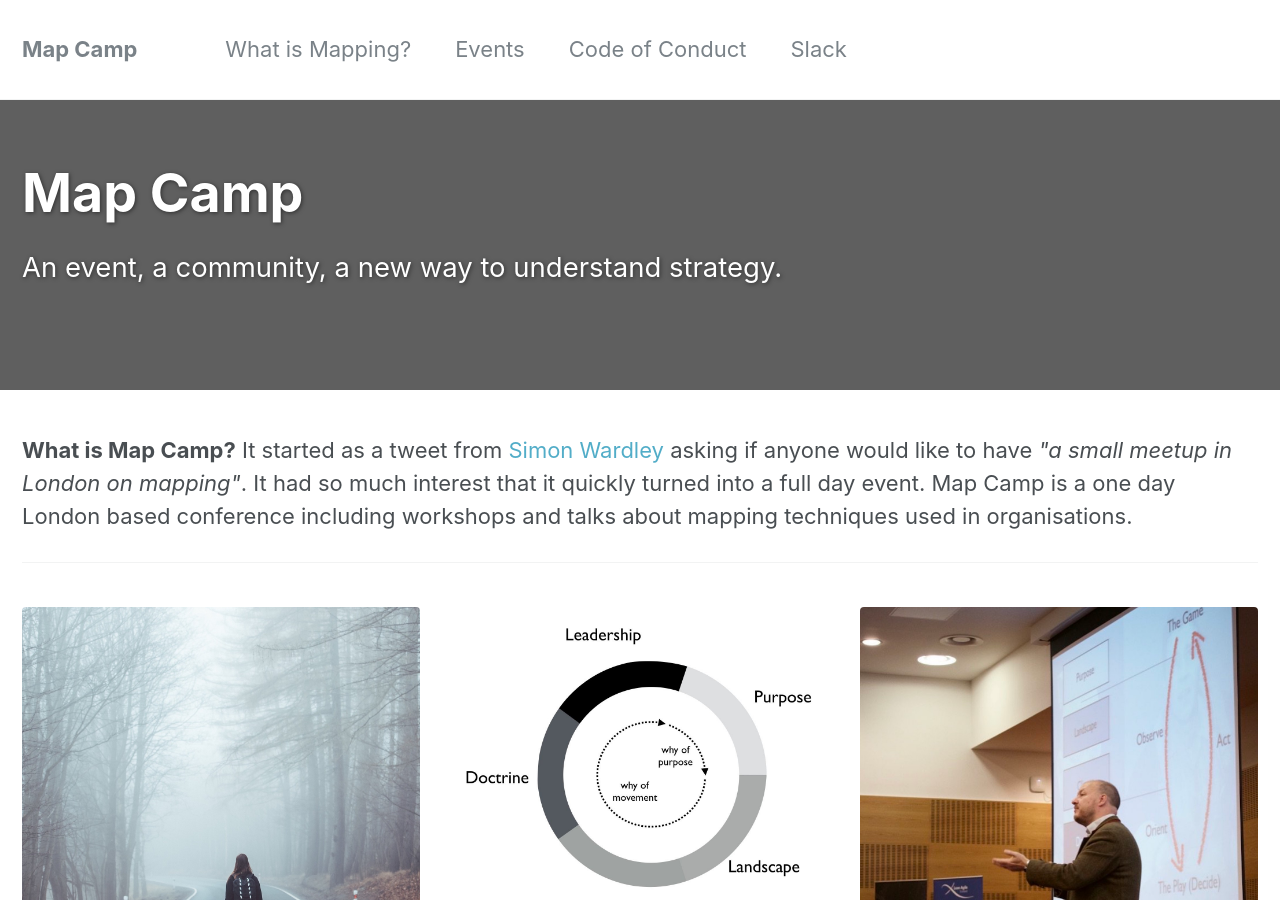
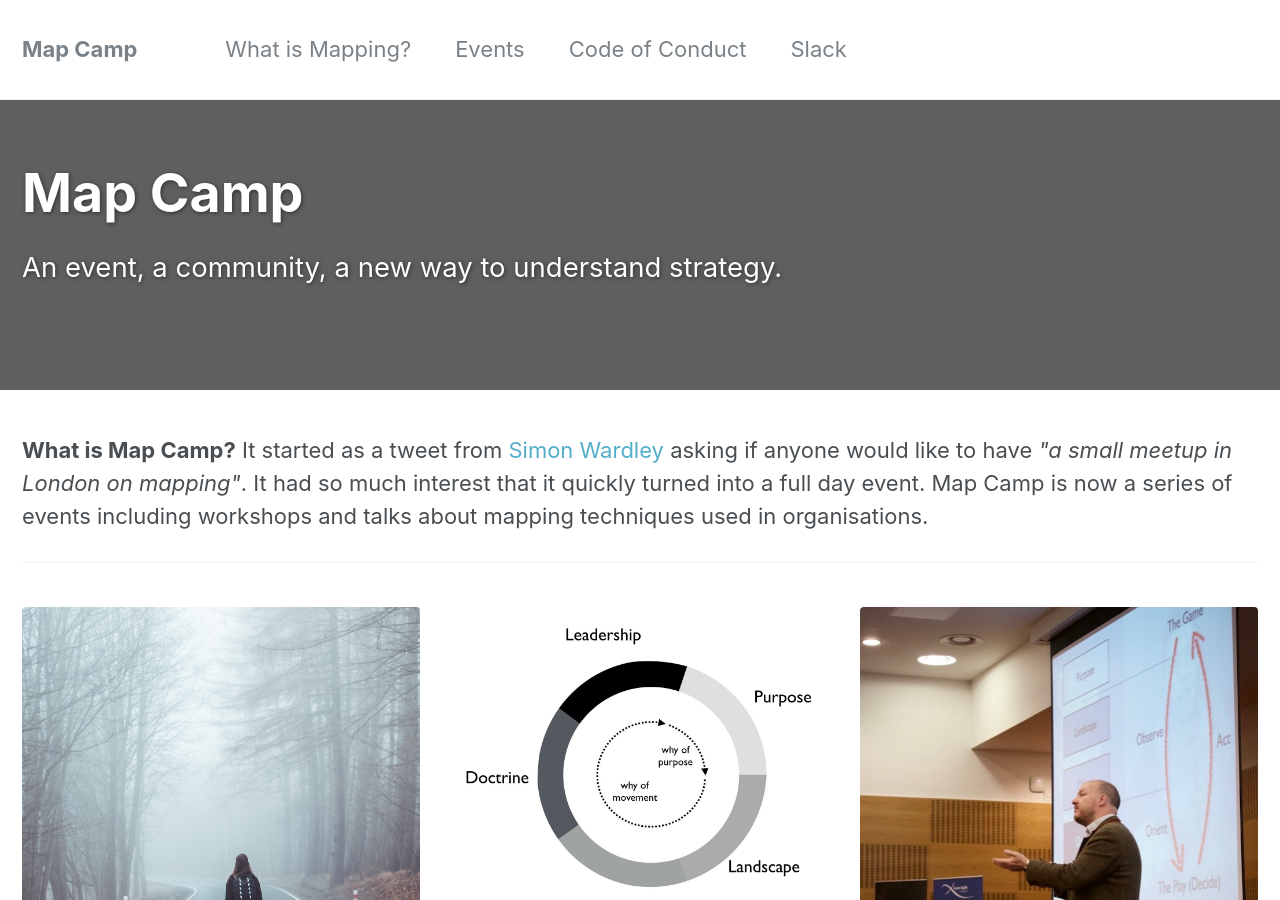
Before and after one commit to mapcampcommittee/mapcampcommittee.github.io, a Jekyll site: the page built from index.html, in a window 1280 px wide and 900 px high. Built offline with Jekyll 4.4.1, drawn with Linux system fonts in a browser that asks for light colours; the list of posts is cut into pages by our own code; comment, search, counter and statistics services are not loaded.

Commit message:
Update main description.

```diff
--- a/index.html
+++ b/index.html
@@ -43,7 +43,7 @@
 ---
 
 <div>
-  <p><strong>What is Map Camp?</strong> It started as a tweet from <a target="_blank" href="https://twitter.com/swardley/status/827140829877850112">Simon Wardley</a> asking if anyone would like to have <em>"a small meetup in London on mapping"</em>. It had so much interest that it quickly turned into a full day event. Map Camp is a one day London based conference including workshops and talks about mapping techniques used in organisations.</p>
+  <p><strong>What is Map Camp?</strong> It started as a tweet from <a target="_blank" href="https://twitter.com/swardley/status/827140829877850112">Simon Wardley</a> asking if anyone would like to have <em>"a small meetup in London on mapping"</em>. It had so much interest that it quickly turned into a full day event. Map Camp is now a series of events including workshops and talks about mapping techniques used in organisations.</p>
 </div>
 
 {% include feature_row id="intro" type="center" %}
```
